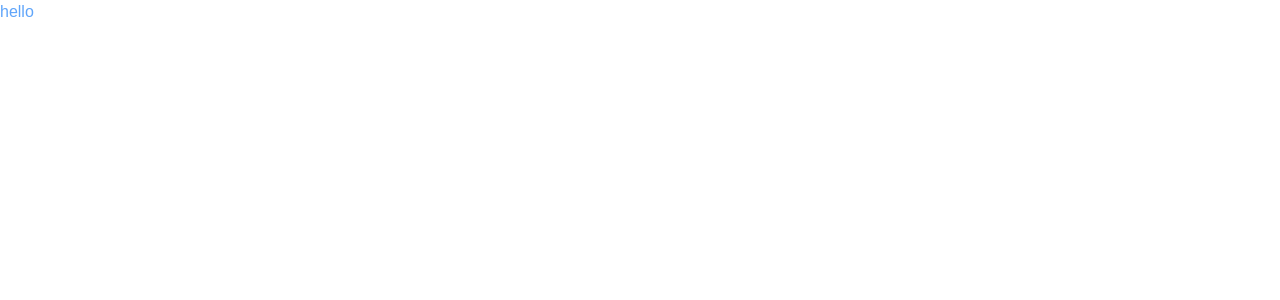
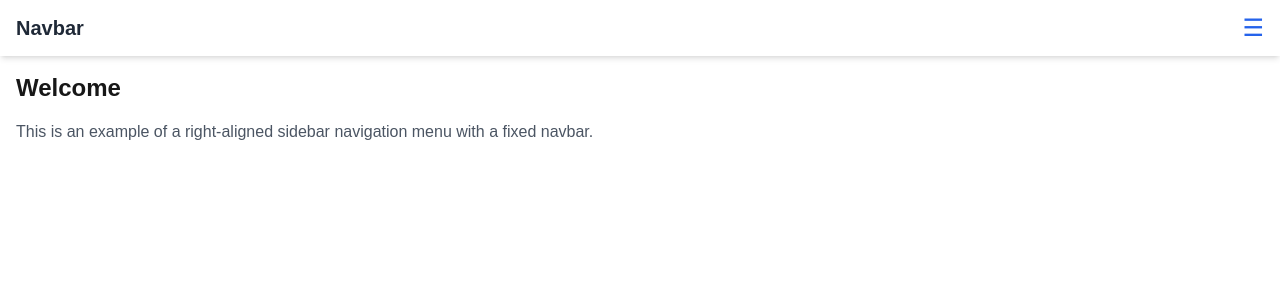
Before and after one commit to sid2213/TempProject, a Next.js app in the folder trypage/: page / in a window 1280 px wide. Shown: the top 300 px of the page. Built offline with nearby package versions, Linux system fonts and the light colour scheme.

Commit message:
navbar added

```diff
--- /dev/null
+++ b/trypage/src/app/components/Navbar.js
@@ -0,0 +1,50 @@
+"use client";
+import React, { useEffect } from 'react'
+
+export default function Navbar() {
+    useEffect(() => {
+        const sidebar = document.getElementById("sidebar");
+        const openSidebar = document.getElementById("open-sidebar");
+        const closeSidebar = document.getElementById("close-sidebar");
+
+        openSidebar.addEventListener("click", () => {
+            sidebar.classList.remove("translate-x-full");
+        });
+
+        closeSidebar.addEventListener("click", () => {
+            sidebar.classList.add("translate-x-full");
+        });
+    }, [])
+    return (
+        <>
+            <>
+                <header class="bg-white shadow-md">
+                    <div class="flex items-center justify-between max-w-7xl mx-auto px-4 py-3">
+                        <h1 class="text-xl font-bold text-gray-800">Navbar</h1>
+                        <button id="open-sidebar" class="text-blue-600 text-2xl focus:outline-none">
+                            &#9776;
+                        </button>
+                    </div>
+                </header>
+                <div id="sidebar" class="fixed top-16 right-0 h-[calc(100%-4rem)] w-64 bg-blue-600 text-white transform translate-x-full transition-transform duration-300">
+                    <div class="flex justify-between items-center px-4 py-3">
+                        <h2 class="text-xl font-bold">Menu</h2>
+                        <button id="close-sidebar" class="text-white text-2xl focus:outline-none">
+                            &times;
+                        </button>
+                    </div>
+                    <nav class="mt-4 space-y-2">
+                        <a href="#" class="block px-4 py-2 text-gray-100 hover:bg-blue-500 rounded">Home</a>
+                        <a href="#" class="block px-4 py-2 text-gray-100 hover:bg-blue-500 rounded">About</a>
+                        <a href="#" class="block px-4 py-2 text-gray-100 hover:bg-blue-500 rounded">Services</a>
+                        <a href="#" class="block px-4 py-2 text-gray-100 hover:bg-blue-500 rounded">Contact</a>
+                    </nav>
+                </div>
+                <main class="p-4">
+                    <h2 class="text-2xl font-bold mb-4">Welcome</h2>
+                    <p class="text-gray-600">This is an example of a right-aligned sidebar navigation menu with a fixed navbar.</p>
+                </main>
+            </>
+        </>
+    )
+}
--- a/trypage/src/app/page.js
+++ b/trypage/src/app/page.js
@@ -1,7 +1,10 @@
-
+"use client";
+import Navbar from "./components/Navbar";
 
 export default function Home() {
   return (
-    <h1 className="text-blue-400">hello</h1>
+    <>
+      <Navbar />
+    </>
   );
 }
```
